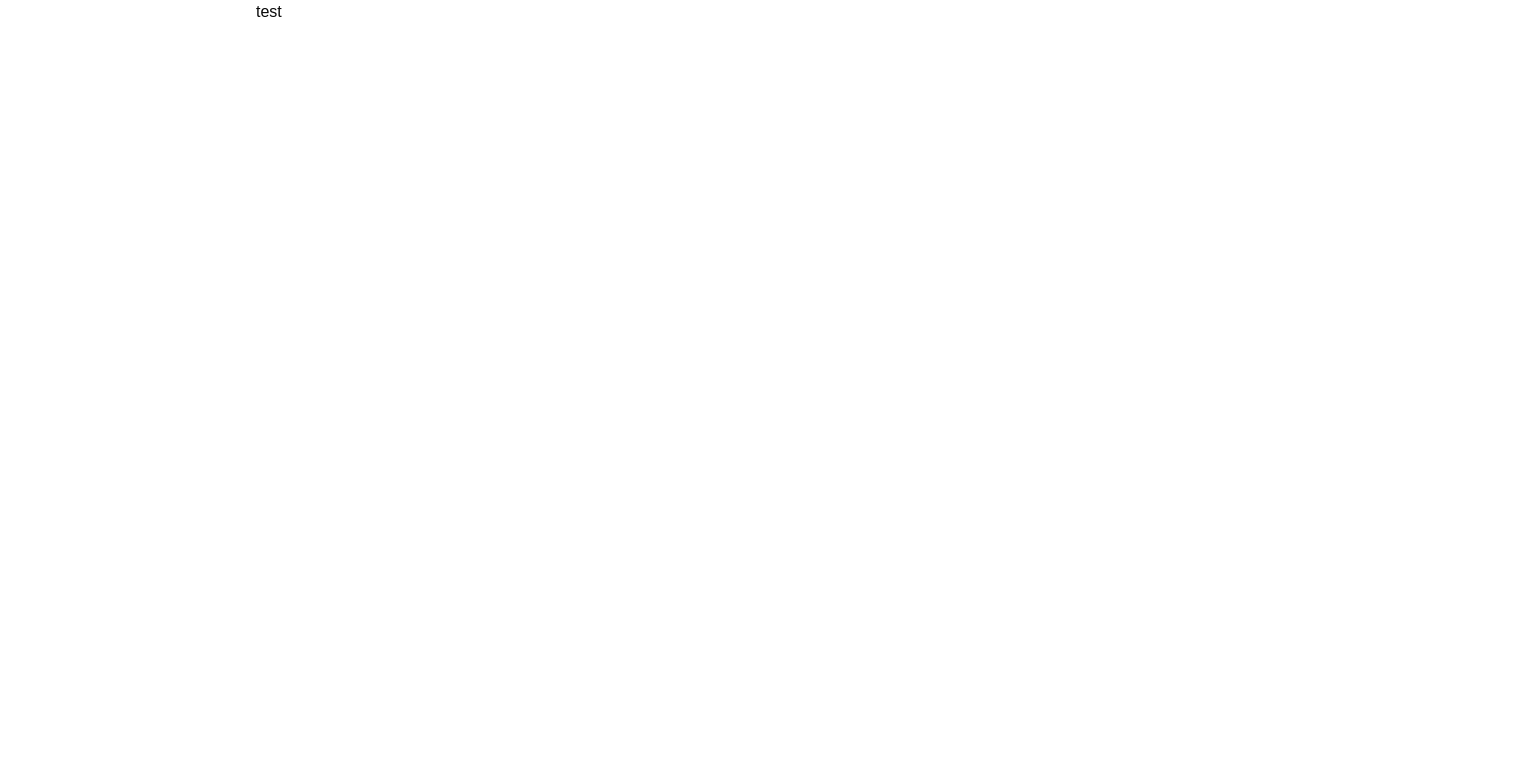
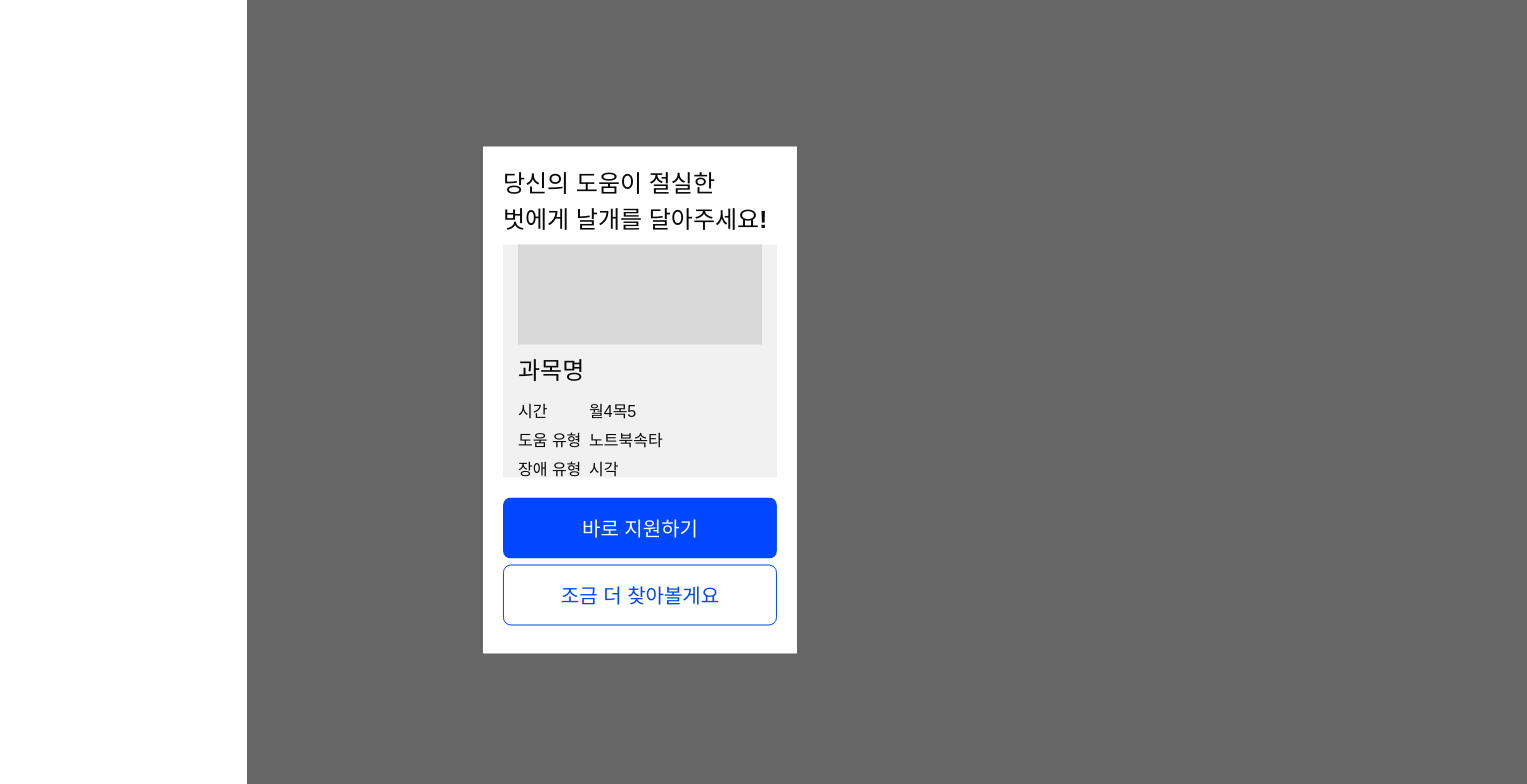
Before and after one commit to EarlyUs/front, a React (Vite) app: page / in a window 1280 px wide. Shown: the top 784 px of the page, 1527 px wide, since content can reach past the window. Built offline with nearby package versions, Linux system fonts and the light colour scheme.

Commit message:
🌈ui: Modal, Button 컴포넌트 레이아웃

```diff
--- /dev/null
+++ b/src/components/Button/index.jsx
@@ -0,0 +1,34 @@
+import * as s from './styles';
+
+const Button = ({
+	width,
+	// height,
+	padding,
+	border,
+	rad,
+	font,
+	color,
+	bg,
+	children,
+	func,
+}) => {
+	return (
+		<>
+			<s.Container
+				width={width}
+				// height={height}
+				padding={padding}
+				border={border}
+				rad={rad}
+				font={font}
+				color={color}
+				bg={bg}
+				onClick={func}
+			>
+				{children}
+			</s.Container>
+		</>
+	);
+};
+
+export default Button;
--- /dev/null
+++ b/src/components/Button/styles.js
@@ -0,0 +1,19 @@
+import styled from 'styled-components';
+
+export const Container = styled.button`
+	-webkit-appearance: none;
+	width: ${props => `${props.width}rem`};
+	padding: ${props => `${props.padding}rem`};
+	border: ${props => `1px solid ${props.border} ` || none};
+	border-radius: ${props => `${props.rad}px`};
+	font-size: ${props => `${props.font}rem`};
+	font-weight: 600;
+	background-color: ${props => `${props.bg}`};
+	color: ${props => `${props.color}`};
+	text-align: center;
+	cursor: pointer;
+
+	&:focus {
+		outline: none;
+	}
+`;
--- /dev/null
+++ b/src/components/InfoCard/index.jsx
@@ -0,0 +1,30 @@
+import * as s from './styles';
+
+const InfoCard = () => {
+	return (
+		<>
+			<s.Container>
+				<s.Wrapper>
+					<s.Img />
+					<s.Title>과목명</s.Title>
+					<s.InfoBox>
+						<s.Category>
+							<s.Name>시간</s.Name>
+							<s.Content>월4목5</s.Content>
+						</s.Category>
+						<s.Category>
+							<s.Name>도움 유형</s.Name>
+							<s.Content>노트북속타</s.Content>
+						</s.Category>
+						<s.Category>
+							<s.Name>장애 유형</s.Name>
+							<s.Content>시각</s.Content>
+						</s.Category>
+					</s.InfoBox>
+				</s.Wrapper>
+			</s.Container>
+		</>
+	);
+};
+
+export default InfoCard;
--- /dev/null
+++ b/src/components/InfoCard/styles.js
@@ -0,0 +1,54 @@
+import styled from 'styled-components';
+
+export const Container = styled.div`
+	width: 17.13rem;
+	margin: 1.25rem 0;
+
+	background-color: #f1f1f1;
+`;
+
+export const Wrapper = styled.div`
+	margin: 0.94rem;
+`;
+
+export const Img = styled.div`
+	width: 100%;
+	height: 6.25rem;
+	background-color: #d9d9d9;
+`;
+
+export const Title = styled.div`
+	width: 100%;
+	height: fit-content;
+	margin: 0.56rem 0 0.69rem;
+	font-size: 1.5rem;
+	font-weight: 700;
+`;
+
+export const InfoBox = styled.div`
+	width: 100%;
+	height: fit-content;
+	display: flex;
+	flex-direction: column;
+`;
+
+export const Category = styled.div`
+	height: 1.19rem;
+	display: flex;
+	flex-direction: row;
+	margin-bottom: 0.63rem;
+	font-size: 1rem;
+	font-weight: 400;
+
+	&:nth-child(3) {
+		margin-bottom: 0;
+	}
+`;
+
+export const Name = styled.div`
+	width: 4.44rem;
+`;
+
+export const Content = styled.div`
+	width: 10.38rem;
+`;
--- /dev/null
+++ b/src/components/Modal/index.jsx
@@ -0,0 +1,57 @@
+import { useRef } from 'react';
+import * as s from './styles';
+import InfoCard from '../InfoCard/index';
+import Button from '../Button';
+
+const Modal = ({ onClose }) => {
+	const backgroundRef = useRef();
+
+	const handleClose = e => {
+		if (e.target === backgroundRef.current) {
+			onClose();
+		}
+	};
+
+	return (
+		<>
+			<s.Background ref={backgroundRef} onClick={handleClose}>
+				<s.Container>
+					<s.Wrapper>
+						<s.Title>
+							당신의 도움이 절실한
+							<br />
+							벗에게 날개를 달아주세요!
+						</s.Title>
+						<InfoCard />
+						<s.BtnGroup>
+							<Button
+								width={17.13}
+								padding={0.94}
+								rad={8}
+								bg={'#0047ff'}
+								font={1.25}
+								color={'#fff'}
+							>
+								바로 지원하기
+							</Button>
+							<Button
+								width={17.13}
+								padding={0.94}
+								border={'#0047ff'}
+								rad={8}
+								bg={'#fff'}
+								font={1.25}
+								color={'#0047ff'}
+								func={onClose}
+							>
+								조금 더 찾아볼게요
+							</Button>
+						</s.BtnGroup>
+					</s.Wrapper>
+				</s.Container>
+			</s.Background>
+		</>
+	);
+};
+
+export default Modal;
--- /dev/null
+++ b/src/components/Modal/styles.js
@@ -0,0 +1,39 @@
+import styled from 'styled-components';
+
+export const Background = styled.div`
+	width: 100vw;
+	height: 100vh;
+	background: rgba(0, 0, 0, 0.6);
+`;
+
+export const Container = styled.div`
+	width: 19.63rem;
+	height: 31.69rem;
+	position: fixed;
+	top: 50%;
+	left: 50%;
+	transform: translate(-50%, -50%);
+	margin: 0 auto;
+	background-color: #fff;
+`;
+
+export const Wrapper = styled.div`
+	width: 100%;
+	height: 100%;
+	margin: 1.25rem;
+`;
+export const Title = styled.div`
+	width: 17.13rem;
+	height: 3.63rem;
+	font-size: 1.5rem;
+	font-weight: 700;
+`;
+
+export const BtnGroup = styled.div`
+	width: fit-content;
+	height: 8rem;
+	display: flex;
+	margin: 0 auto;
+	flex-wrap: wrap;
+	align-content: space-between;
+`;
--- a/src/pages/Landing/index.jsx
+++ b/src/pages/Landing/index.jsx
@@ -1,9 +1,19 @@
 import * as s from './styles';
+import Modal from '../../components/Modal';
+import { useState } from 'react';
 
 const LandingPage = () => {
+	const [isModalOpen, setModalOpen] = useState(true);
+
+	const handleCloseModal = () => {
+		setModalOpen(false);
+	};
+
 	return (
 		<>
-			<s.Container>test</s.Container>
+			<s.Container>
+				{isModalOpen ? <Modal onClose={handleCloseModal} /> : <></>}
+			</s.Container>
 		</>
 	);
 };
--- a/src/pages/Landing/styles.js
+++ b/src/pages/Landing/styles.js
@@ -1,7 +1,7 @@
 import styled from 'styled-components';
 
 export const Container = styled.div`
-	width: 768px;
+	min-width: 375px;
 	height: 100vh;
 	background-color: #fff;
 `;
```
